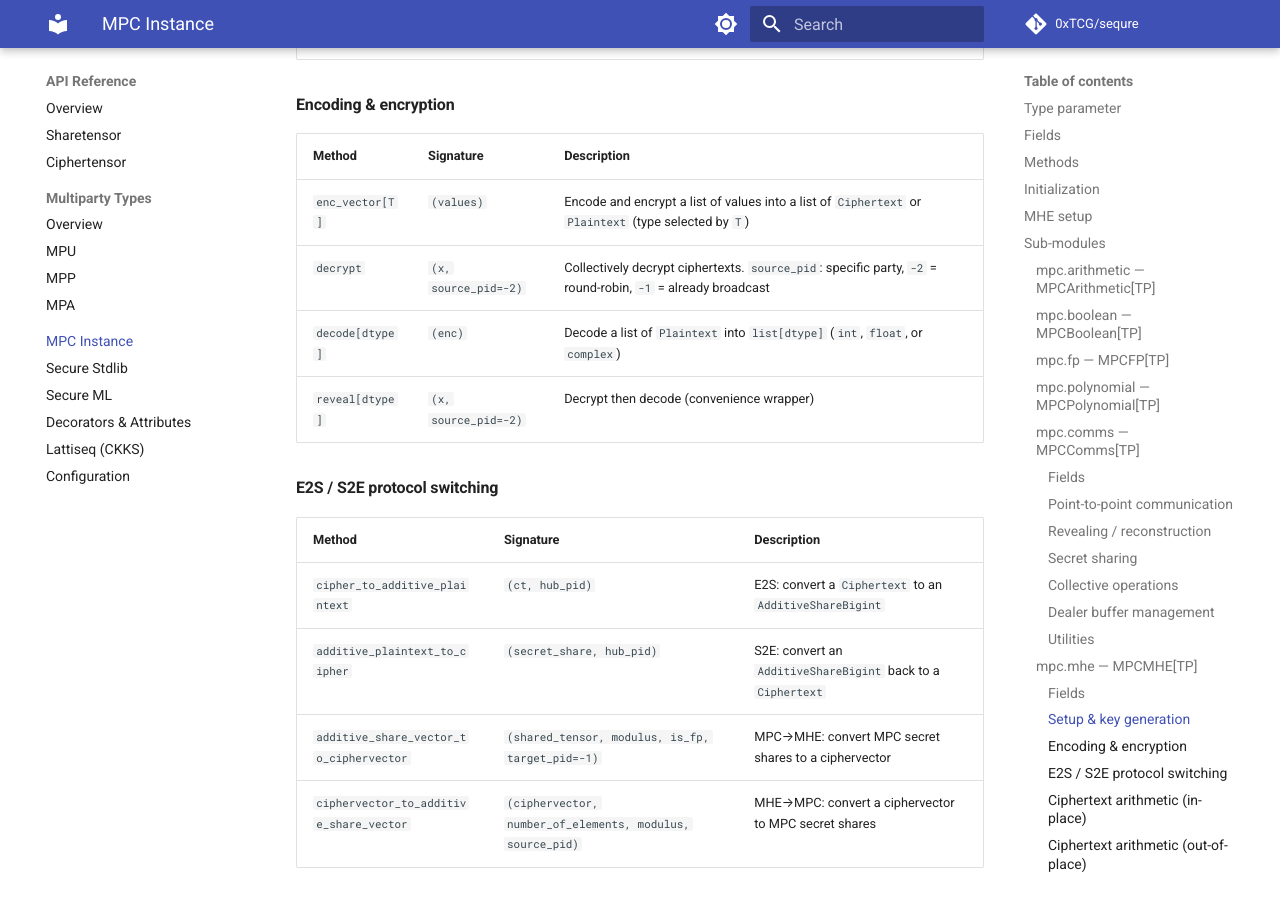
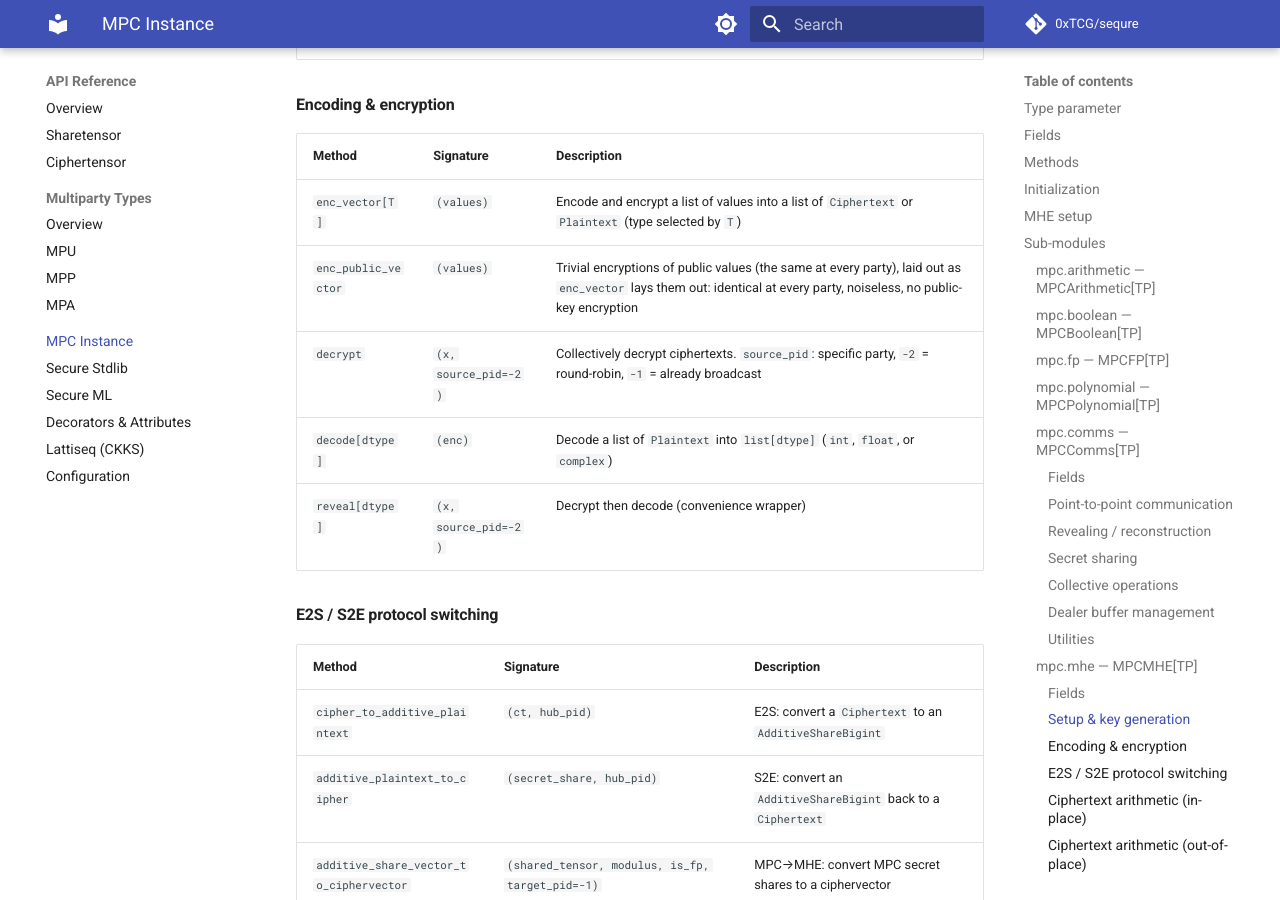
Before and after one commit to 0xTCG/sequre, an MkDocs documentation site: the page built from docs/api/mpc-instance.md, in a window 1280 px wide and 900 px high, scrolled down 10131 px. Built offline with MkDocs 1.6.1 and Material for MkDocs 9.7.7, drawn with Linux system fonts in a browser that asks for light colours; comment, search, counter and statistics services are not loaded; some of the changed text lies outside the part shown.

Commit message:
Public broadcasting hotfix

```diff
--- a/docs/api/mpc-instance.md
+++ b/docs/api/mpc-instance.md
@@ -272,6 +272,7 @@ Multiparty homomorphic encryption based on the CKKS scheme. Provides collective
 | Method | Signature | Description |
 |---|---|---|
 | `enc_vector[T]` | `(values)` | Encode and encrypt a list of values into a list of `Ciphertext` or `Plaintext` (type selected by `T`) |
+| `enc_public_vector` | `(values)` | Trivial encryptions of public values (the same at every party), laid out as `enc_vector` lays them out: identical at every party, noiseless, no public-key encryption |
 | `decrypt` | `(x, source_pid=-2)` | Collectively decrypt ciphertexts. `source_pid`: specific party, `-2` = round-robin, `-1` = already broadcast |
 | `decode[dtype]` | `(enc)` | Decode a list of `Plaintext` into `list[dtype]` (`int`, `float`, or `complex`) |
 | `reveal[dtype]` | `(x, source_pid=-2)` | Decrypt then decode (convenience wrapper) |
@@ -344,7 +345,8 @@ Multiparty homomorphic encryption based on the CKKS scheme. Provides collective
 
 | Method | Signature | Description |
 |---|---|---|
-| `zero_cipher` | `()` | Create an encryption of zero |
+| `zero_cipher` | `()` | The trivial encryption of zero, `(0, 0)`: identical at every party and free |
+| `trivial_cipher` | `(plaintext)` | The trivial encryption `(plaintext, 0)` of a public plaintext |
 
 ---
 
```
Also changed, not shown: docs/api/ciphertensor.md (+2 -1 lines), docs/user-guide/switching.md (+2 -0 lines), 8 other files.
